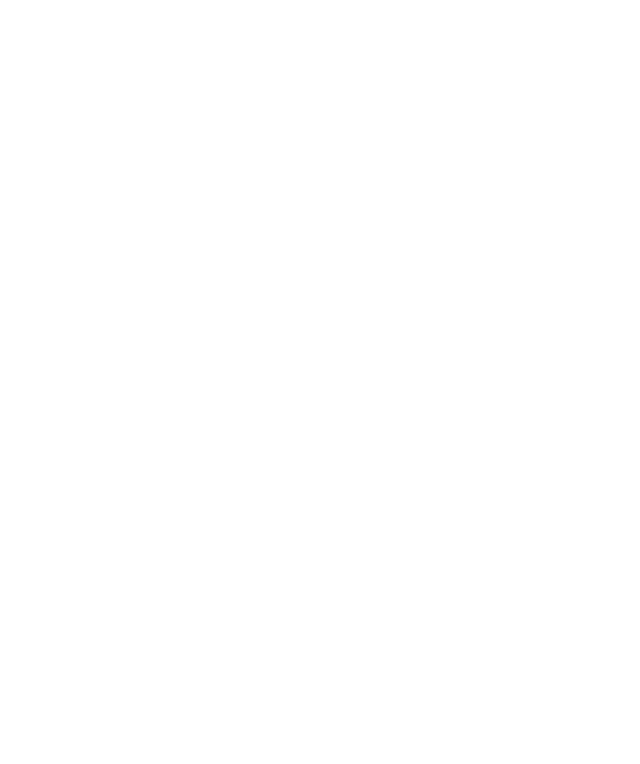
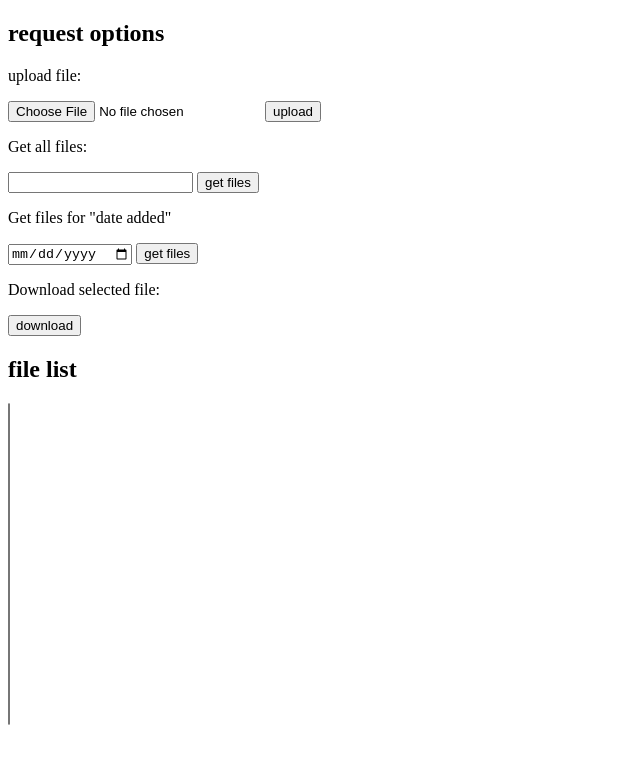
Before and after one commit to Tibilex/JS-API-File-Front, a plain HTML site: page index.html in a window 1280 px wide. Shown: the whole page, without its empty margins (0-640 px from the left). Drawn offline with Linux system fonts and the light colour scheme.

Commit message:
Add: HTML tags in index.html

```diff
--- a/index.html
+++ b/index.html
@@ -4,9 +4,41 @@
     <meta charset="UTF-8">
     <meta http-equiv="X-UA-Compatible" content="IE=edge">
     <meta name="viewport" content="width=device-width, initial-scale=1.0">
+    <link href="https://fonts.googleapis.com/css?family=Roboto:300,regular&display=swap&subset=cyrillic-ext" rel="stylesheet" />
     <title>Document</title>
 </head>
 <body>
+    <div class="container">
+        <div class="data__container">
+            <form action="#" class="data__form">
+                <h2>request options</h2>
+                <div class="data__request-block">
+                    <p class="data__label">upload file:</p>
+                    <input type="file" class="data__upload">
+                    <button id="upload" class="data__upload-btn" type="submit">upload</button>
+                </div>
+                <div class="data__request-block">
+                    <p class="data__label">Get all files:</p>
+                    <input type="text" class="data__name">
+                    <button id="getAll" class="data__upload-btn" type="submit">get files</button>
+                </div>
+                <div class="data__request-block">
+                    <p class="data__label">Get files for "date added"</p>
+                    <input type="date" class="data__date">
+                    <button id="addDate" class="data__upload-btn" type="submit">get files</button>
+                </div>
+                <div class="data__request-block">
+                    <p class="data__label">Download selected file:</p>
+                    <button id="download" class="data__upload-btn">download</button>
+                </div>
+            </form>
+            <div class="data__output-block">
+                <h2>file list</h2>
+                <select name="files" size="20" id="filelist" class="data__output">
 
+                </select>
+            </div>
+        </div>
+    </div>
 </body>
 </html>
```
